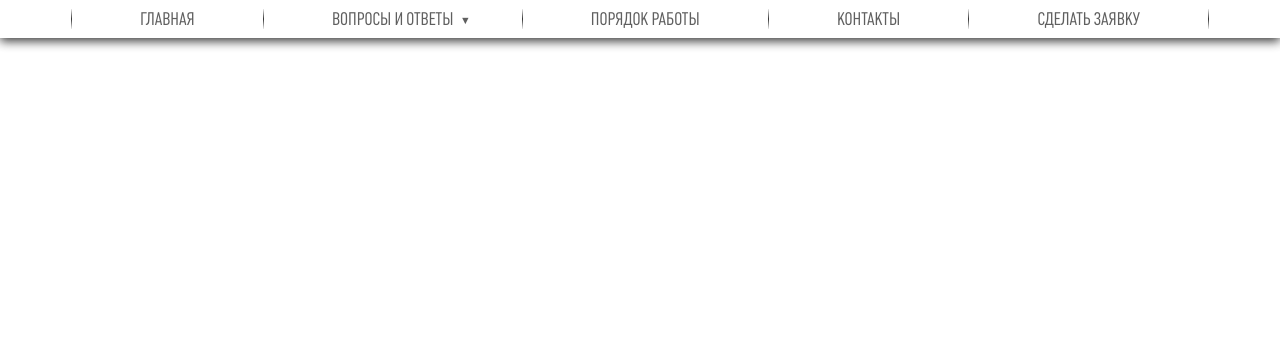
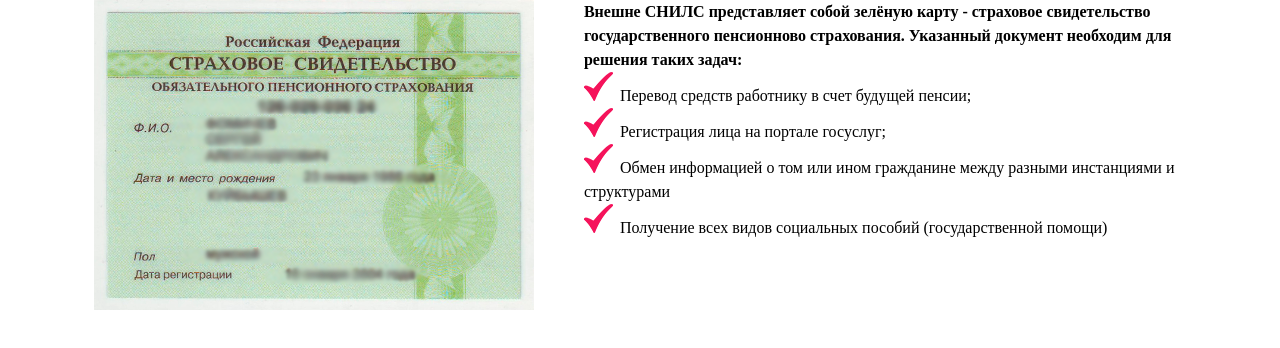
Before and after one commit to Vasily-Bolt/Test-task-051020, a website: page test.html in a window 1280 px wide. Drawn offline with Linux system fonts and the light colour scheme.

Commit message:
finished 1/2 part and began to make a submenu

```diff
--- a/css/style.sass
+++ b/css/style.sass
@@ -118,6 +118,8 @@ ul, li, a
   top: 0.5em
   padding-left: 0.6em
 
+.nav-menu__qaa:hover
+  color: red
 
 .nav-menu__element:first-child
   border-left: .5px solid
@@ -130,7 +132,8 @@ ul, li, a
 .nav-menu__element a:hover
   border-bottom: 2px solid
 
-
+.sub-menu
+  display: none
 
 .main-top-snils__text-block
   position: absolute
@@ -183,44 +186,53 @@ ul, li, a
     letter-spacing: .1px
 
 .container-advertise__middle-info
-    padding-top: 1.8rem
+    padding-top: 1.6875rem//27px
     padding-left: 0.3125rem
     width: 81.5%
     line-height: 1.5rem
 
 .container-advertise__middle-w-photo
-    padding-top: 2.60rem
-    height: 19.6875rem
-    width: 69.5rem
-    display: flex
-    justify-content: space-between
+  width: 92.57%//72.5rem 1160px
+  margin-top: 2.625rem//42px
+  display: flex
+  justify-content: space-between
+  flex-wrap: wrap
 
 .container-advertise__photo
-    padding-left: 0.3125rem
-    width: 27.5rem
+  flex: 0 1 44%
+  text-align: right
+
+.container-advertise__photo img
+  max-width: 100%
+  padding-right: 6.29%//35px
+
+@media screen and (max-width: $width-when-adjust)
+  .container-advertise__photo
+    flex: 0 1 99%
+    text-align: center
+  .container-advertise__photo img
+    max-width: 100%
 
 .container-advertise__about
-    width: 38.5rem
-    text-align: left
-    padding-top: 10px
+  flex: 1 0
+  text-align: left
+  padding: 0.711% 4.8% 0 1.185%//0.9375rem
+  line-height: 1.5rem
 
 .container-advertise__about p
-    font-weight: bold
-    line-height: 1.5rem
+  font-weight: bold
 
+.container-advertise__about ul
+  padding-left: 2.5em//40px
+  padding-top: 0.125em//2px
 .container-advertise__about li
-    width: 90%
-    margin-top: .8rem
-    padding: .75rem 0 0 2.375rem
-    line-height: 1.5rem
-    background: url(/img/tick.png) no-repeat /* Параметры фона */
+  padding-top: 0.8125em//13px
+  list-style-image: url(/img/tick.png)
 
 .container-advertise__low-info
     padding-right: 3px
-    padding-top: 2.8125rem
+    padding-top: 2.9375em//47px
     width: 64rem
-
-.container-advertise__low-info p
 
 .container-advertise__low-info--now-you-understand
     font-size: 1.125rem
--- a/css/test.sass
+++ b/css/test.sass
@@ -10,9 +10,9 @@ $top-menu-padding-of-each-elem: 66px
 @import fonts
 
 html
-    font-size: 16px
+  font-size: 16px
 
-@media screen and (max-width: 1200px)
+@media screen and (max-width: $width-when-adjust)
   html
     font-size: 1.5vw
 
@@ -20,6 +20,9 @@ html
 body
   max-width: 1366px
   margin: 0 auto
+  display: flex
+  justify-content: center
+  align-content: center
 p, ul, li, a
   margin: 0
   padding: 0
@@ -27,57 +30,38 @@ ul, li, a
   text-decoration: none
   list-style: none
 
-.top-menu-and-signs__sign
-  font-family: Conv_Plumb
-  font-style: italic
-  text-transform: uppercase
+.container-advertise__middle-w-photo
+  width: 92.57%//72.5rem 1160px
+  margin: 0 auto
+  display: flex
+  justify-content: space-between
+  flex-wrap: wrap
 
-.top-menu-and-signs__sign--red
-  color: #f5135c
+.container-advertise__photo
+  flex: 0 1 44%
+  text-align: right
 
-.top-menu-and-signs__sign--white
-  color: #fff
+.container-advertise__photo img
+  max-width: 100%
+  padding-right: 35px
 
-.top-menu-and-signs__sign--d_grey
-  color: #383838
+@media screen and (max-width: $width-when-adjust)
+  .container-advertise__photo
+    flex: 0 1 99%
+    text-align: center
+  .container-advertise__photo img
+    max-width: 100%
 
-.top-nav-menu-block
-  height: 2.375rem //38px
-  background-color: #fff
-  font-size: 1.125rem
-  opacity: .8
-  width: 100%
-  box-shadow: 0 3px 10px black
-  display: flex
-  justify-content: center
-  align-items: center
-
-.nav-menu
-  width: 71.125rem
-  display: flex
-  justify-content: space-around
-
-.nav-menu__element
-  flex-grow: 1
-  text-align: center
-  position: relative
-  border-right: 1px solid
-  border-image: linear-gradient(to bottom, white 0%, black 50%, white 100%) 1
-
-.nav-menu__element--triangle-menu
-  position: absolute
-  font-size: 0.6em
-  top: 0.5em
-  padding-left: 0.6em
+.container-advertise__about
+  flex: 1 0
+  padding-left: 0.9375rem//15px
 
 
-.nav-menu__element:first-child
-  border-left: .5px solid
-  border-image: linear-gradient(to bottom, white 0%, black 50%, white 100%) 1
-.nav-menu > .nav-menu__element
+.container-advertise__about p
+  font-weight: bold
+  line-height: 1.5rem
 
-.nav-menu__element a
-  padding: 0 2.5em 0 2.5em
-
-.nav-menu__element a:hover
-  border-bottom: 2px solid
+.container-advertise__about li
+  list-style-image: url(/img/tick.png)
+  list-style-position: inside
+  line-height: 1.5rem
--- a/test.html
+++ b/test.html
@@ -10,45 +10,21 @@
   <header>
   </header>
   <main>
-      <div class="top-nav-menu-block">
-        <ul class="nav-menu">
-          <li class="nav-menu__element top-menu-and-signs__sign"><a class="top-menu-and-signs__sign--d_grey" href="">главная</a></li>
-          <li class="nav-menu__element top-menu-and-signs__sign"><a class="top-menu-and-signs__sign--d_grey" href="">вопросы и ответы <span class='nav-menu__element--triangle-menu'>&#9660</span></a></li>
-          <li class="nav-menu__element top-menu-and-signs__sign"><a class="top-menu-and-signs__sign--d_grey" href="">порядок работы</a></li>
-          <li class="nav-menu__element top-menu-and-signs__sign"><a class="top-menu-and-signs__sign--d_grey" href="">контакты</a></li>
-          <li class="nav-menu__element top-menu-and-signs__sign"><a class="top-menu-and-signs__sign--d_grey" href="">сделать заявку</a></li>
-        </ul>
+      <div class="container-advertise__middle-w-photo">
+        <div class="container-advertise__photo"><img src="/img/snils-card.png"></div>
+        <div class="container-advertise__about">
+          <p>Внешне <span style="text-transform: uppercase">снилс</span> представляет собой зелёную карту - страховое свидетельство государственного пенсионново страхования.
+            Указанный документ необходим для решения таких задач:
+          </p>
+          <ul>
+            <li>Перевод средств работнику в счет будущей пенсии;</li>
+            <li>Регистрация лица на портале госуслуг;</li>
+            <li>Обмен информацией о том или ином гражданине между разными инстанциями и структурами</li>
+            <li>Получение всех видов социальных пособий (государственной помощи)</li>
+          </ul>
+        </div>
+      </div>
     </div>
-
-<!--
-    <div class="a-top-nav-menu-block">
-        <ul class="a-nav-menu">
-          <li class="a-nav-menu__element top-menu-and-signs__sign"><a class="top-menu-and-signs__sign--d_grey" href="">главная</a></li>
-          <li class="a-nav-menu__element top-menu-and-signs__sign"><a class="top-menu-and-signs__sign--d_grey" href="">вопросы и ответы <span style='font-size:7px'>&#9660</span></a></li>
-          <li class="a-nav-menu__element top-menu-and-signs__sign"><a class="top-menu-and-signs__sign--d_grey" href="">порядок работы</a></li>
-          <li class="a-nav-menu__element top-menu-and-signs__sign"><a class="top-menu-and-signs__sign--d_grey" href="">контакты</a></li>
-          <li class="a-nav-menu__element top-menu-and-signs__sign"><a class="top-menu-and-signs__sign--d_grey" href="">сделать заявку</a></li>
-        </ul>
-    </div>
-    <div class="b-top-nav-menu-block">
-        <ul class="b-nav-menu">
-          <li class="b-nav-menu__element top-menu-and-signs__sign"><a class="top-menu-and-signs__sign--d_grey" href="">главная</a></li>
-          <li class="b-nav-menu__element top-menu-and-signs__sign"><a class="top-menu-and-signs__sign--d_grey" href="">вопросы и ответы <span style='font-size:7px'>&#9660</span></a></li>
-          <li class="b-nav-menu__element top-menu-and-signs__sign"><a class="top-menu-and-signs__sign--d_grey" href="">порядок работы</a></li>
-          <li class="b-nav-menu__element top-menu-and-signs__sign"><a class="top-menu-and-signs__sign--d_grey" href="">контакты</a></li>
-          <li class="b-nav-menu__element top-menu-and-signs__sign"><a class="top-menu-and-signs__sign--d_grey" href="">сделать заявку</a></li>
-        </ul>
-    </div>
-    <div class="c-top-nav-menu-block">
-        <ul class="c-nav-menu">
-          <li class="c-nav-menu__element top-menu-and-signs__sign"><a class="top-menu-and-signs__sign--d_grey" href="">главная</a></li>
-          <li class="c-nav-menu__element top-menu-and-signs__sign"><a class="top-menu-and-signs__sign--d_grey" href="">вопросы и ответы <span style='font-size:7px'>&#9660</span></a></li>
-          <li class="c-nav-menu__element top-menu-and-signs__sign"><a class="top-menu-and-signs__sign--d_grey" href="">порядок работы</a></li>
-          <li class="c-nav-menu__element top-menu-and-signs__sign"><a class="top-menu-and-signs__sign--d_grey" href="">контакты</a></li>
-          <li class="c-nav-menu__element top-menu-and-signs__sign"><a class="top-menu-and-signs__sign--d_grey" href="">сделать заявку</a></li>
-        </ul>
-    </div>
-    -->
   </main>
 </body>
 </html>
```
Also changed, not shown: index.html (+13 -6 lines), css/style.css, css/test.css, style.css (deleted), style.sass (deleted), 3 other files.
